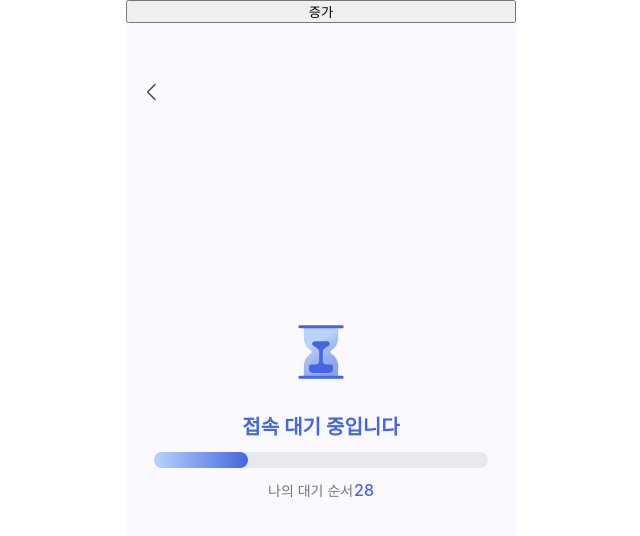
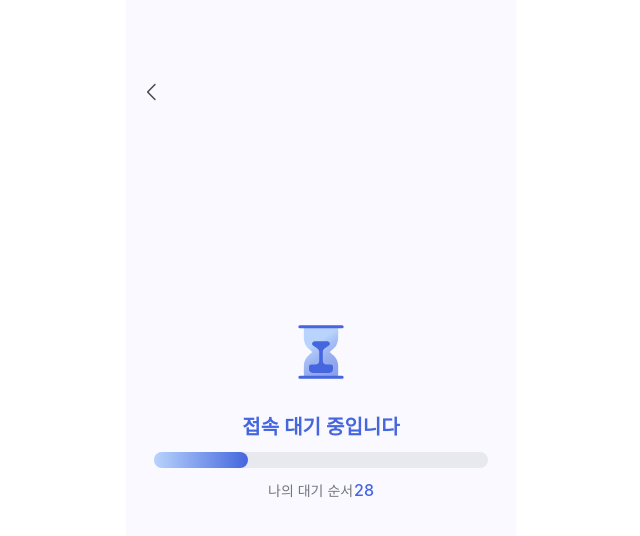
Before and after one commit to JS-Study-Club/2026-Lunchpass, a React (Vite) app: page /waiting in a window 1280 px wide. Shown: the top 536 px of the page, without its empty margins (319-959 px from the left). Built offline with nearby package versions, Linux system fonts and the light colour scheme.

Commit message:
테스트용 증가 버튼 삭제

```diff
--- a/src/Waiting_page.jsx
+++ b/src/Waiting_page.jsx
@@ -12,7 +12,6 @@ function Waiting_page() {
 
     return (
         <div className='Main'>
-            <button onClick={() => setWatingP(prev => Math.min(prev + 1, totalP))}>증가</button>
             <BackBtn/>
             <div id='waiting'>
                 <img src={hourglass} alt="hourglass" id='hourglass' />
```
